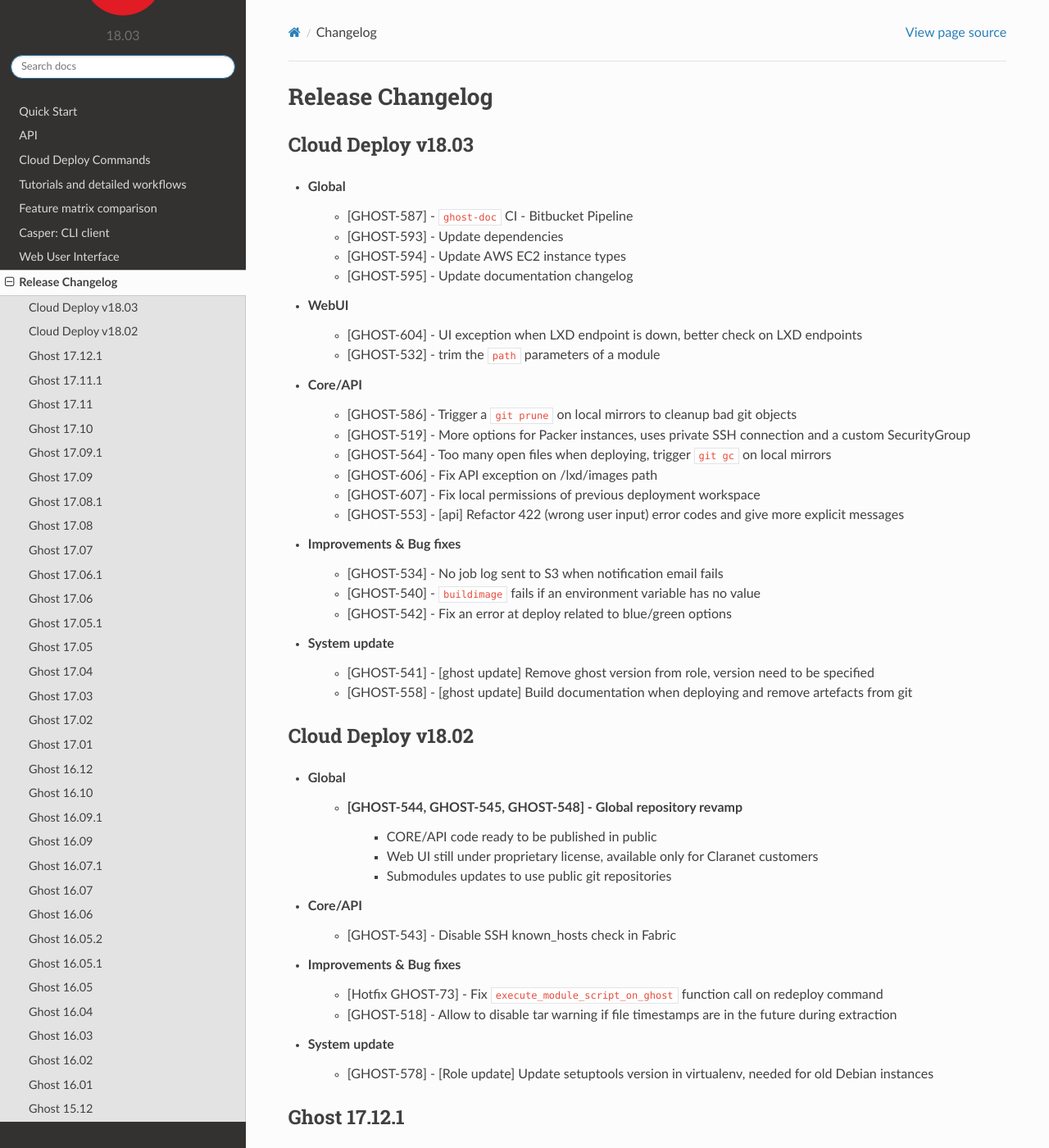
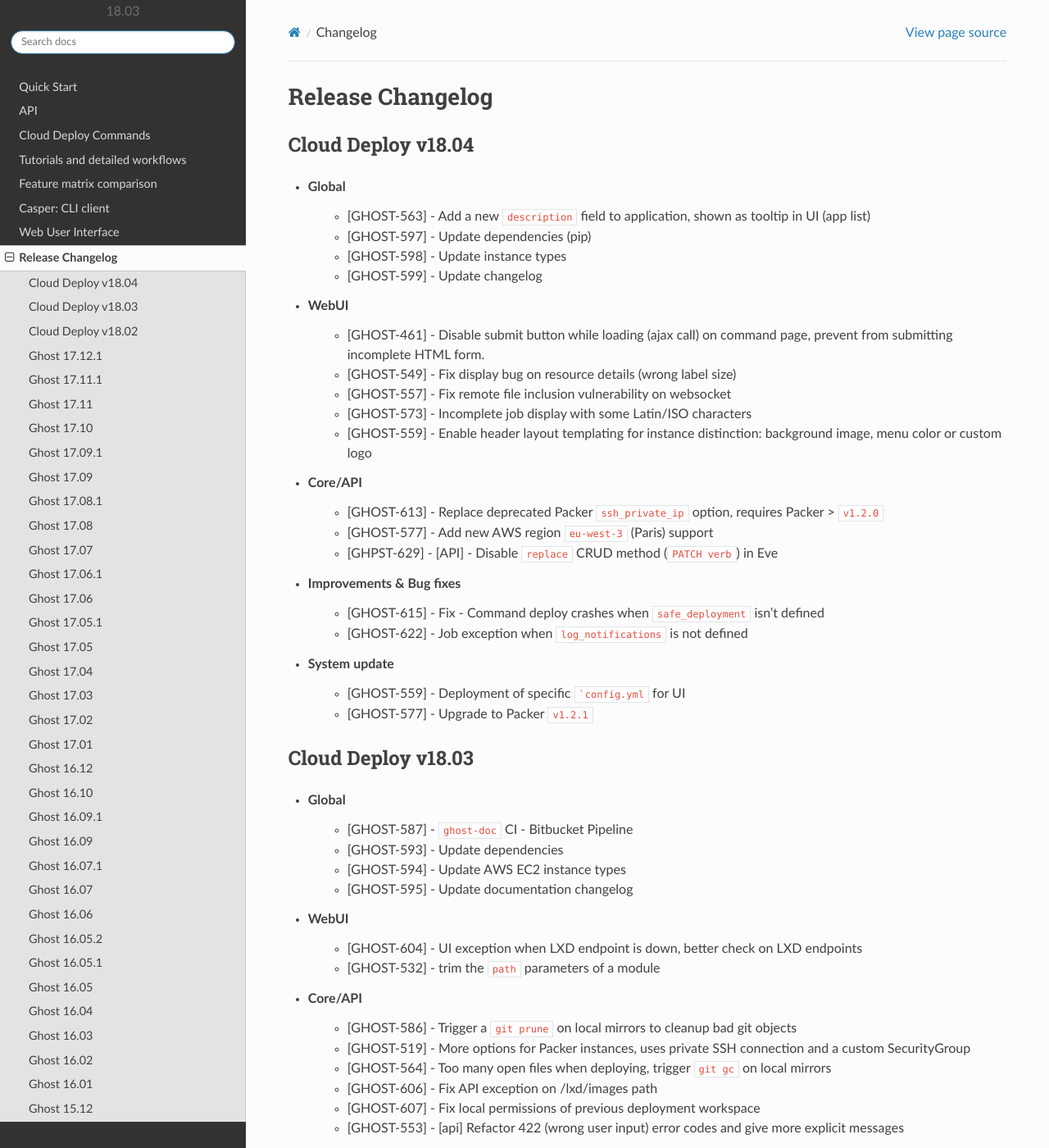
Before and after one commit to claranet/cloud-deploy-docs, a Sphinx documentation site: the page built from source/rst/changelog.rst, in a window 1280 px wide and 1400 px high. Shown: the whole window at 82% size. Built offline with Sphinx 7.4.7 and the Read the Docs theme 2.0.0, drawn with Linux system fonts in a browser that asks for light colours.

Commit message:
GHOST-599: Changelog Release `18.04`

````diff
--- a/source/rst/changelog.rst
+++ b/source/rst/changelog.rst
@@ -7,6 +7,35 @@
 
 .. toctree::
     :maxdepth: 2
+
+Cloud Deploy v18.04
+-------------------
+
+* Global
+    - [GHOST-563] - Add a new ``description`` field to application, shown as tooltip in UI (app list)
+    - [GHOST-597] - Update dependencies (pip)
+    - [GHOST-598] - Update instance types
+    - [GHOST-599] - Update changelog
+
+* WebUI
+    - [GHOST-461] - Disable submit button while loading (ajax call) on command page, prevent from submitting incomplete HTML form.
+    - [GHOST-549] - Fix display bug on resource details (wrong label size)
+    - [GHOST-557] - Fix remote file inclusion vulnerability on websocket
+    - [GHOST-573] - Incomplete job display with some Latin/ISO characters
+    - [GHOST-559] - Enable header layout templating for instance distinction: background image, menu color or custom logo
+
+* Core/API
+    - [GHOST-613] - Replace deprecated Packer ``ssh_private_ip`` option, requires Packer > ``v1.2.0``
+    - [GHOST-577] - Add new AWS region ``eu-west-3`` (Paris) support
+    - [GHPST-629] - [API] - Disable ``replace`` CRUD method (``PATCH verb``) in Eve
+
+* Improvements & Bug fixes
+    - [GHOST-615] - Fix - Command deploy crashes when ``safe_deployment`` isn't defined
+    - [GHOST-622] - Job exception when ``log_notifications`` is not defined
+
+* System update
+    - [GHOST-559] - Deployment of specific ```config.yml`` for UI
+    - [GHOST-577] - Upgrade to Packer ``v1.2.1``
 
 Cloud Deploy v18.03
 -------------------
````
